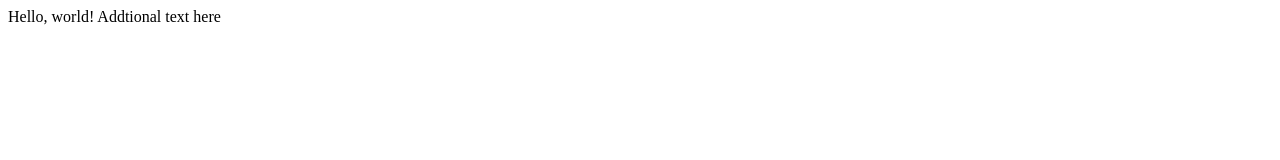
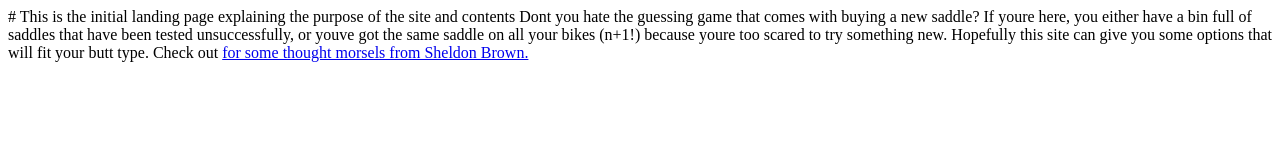
Before and after one commit to bentbird404/SaddleSelector, a plain HTML site: page index.html in a window 1280 px wide. Drawn offline with Linux system fonts and the light colour scheme.

Commit message:
updated index to have an initial shell

```diff
--- a/index.html
+++ b/index.html
@@ -1,10 +1,16 @@
 <!DOCTYPE html>
+#	This is the initial landing page explaining the purpose of the site and contents
 <html>
     <head>
-        <title>My Webpage</title>
+        <title>SDLSLKTR: SaddleSelector, find the fit for your butt</title>
     </head>
     <body>
-        Hello, world!
-        Addtional text here
+        Dont you hate the guessing game that comes with buying a new saddle?
+
+        If youre here, you either have a bin full of saddles that have been tested unsuccessfully, or youve got the same saddle on all your bikes (n+1!) because youre too scared to try something new.
+
+        Hopefully this site can give you some options that will fit your butt type.
+
+        Check out <a href="this subpage" fitguide.html> for some thought morsels from Sheldon Brown.
     </body>
 </html>
```
